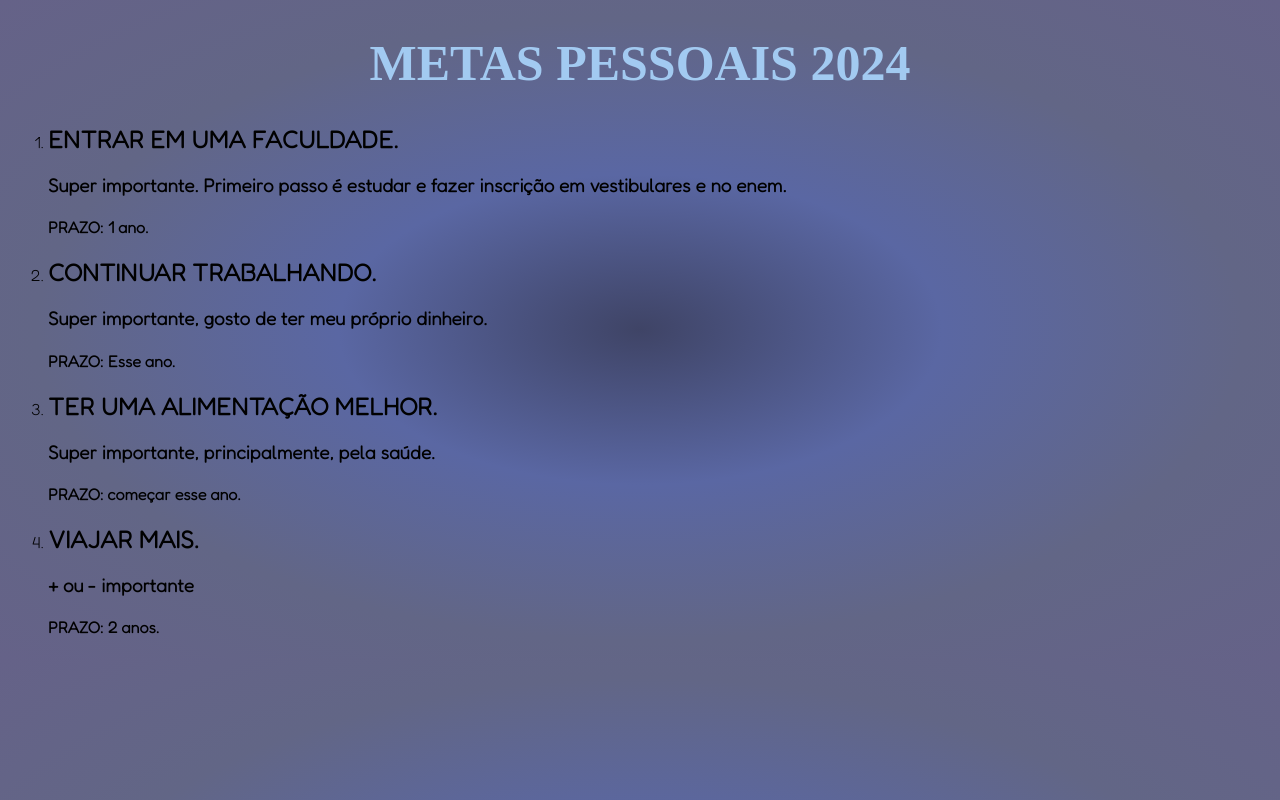
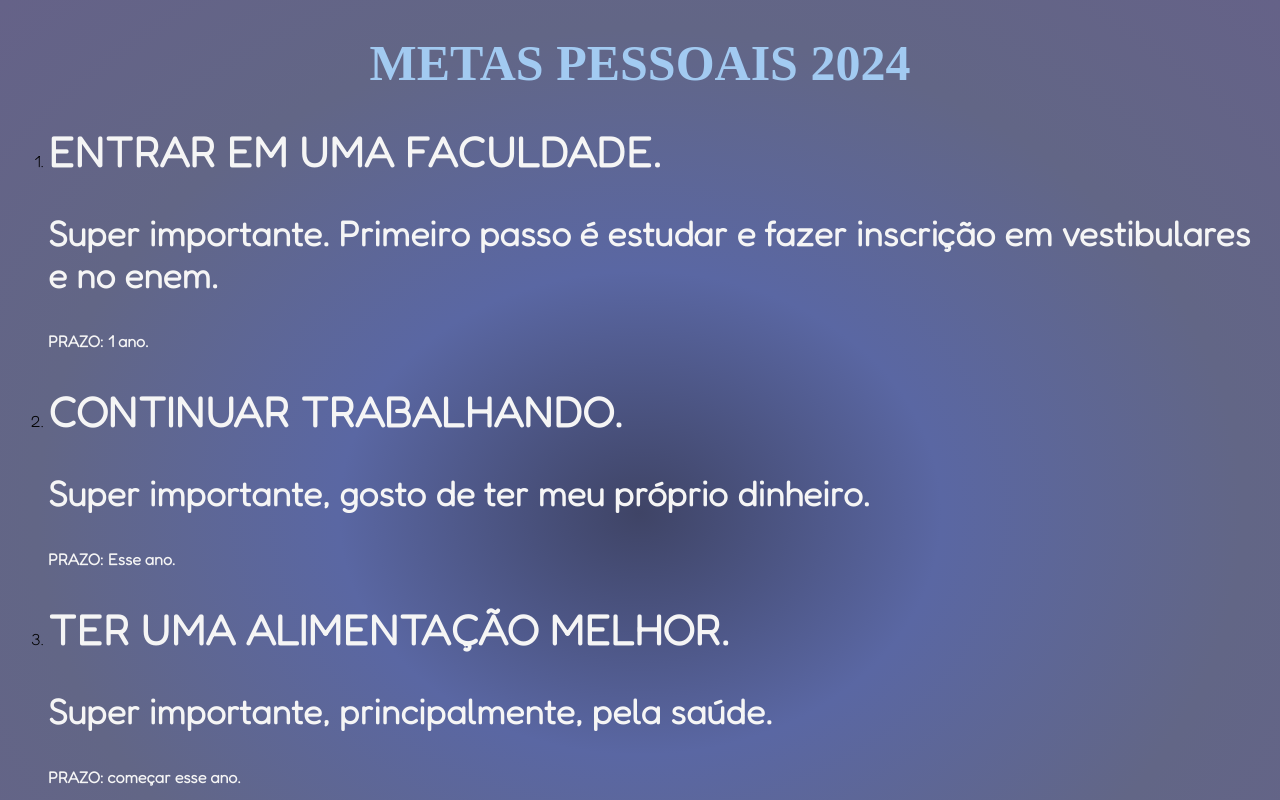
Before and after one commit to mjvtoria/metas-2004, a plain HTML site: page index.html in a window 1280 px wide. Shown: the top 800 px of the page. Drawn offline with Linux system fonts and the light colour scheme; a web font is replaced by a local one.

Commit message:
código css

```diff
--- a/style.css
+++ b/style.css
@@ -13,3 +13,17 @@ h1 {
     font-family: Kode Mono;
     text-align: center
 }
+
+h2 {
+    color: whitesmoke;
+    font-size: 42px;
+}
+
+h3 {
+    color: whitesmoke;
+    font-size: 35px;
+}
+h4 {
+    color: whitesmoke;
+    font-size: 35;
+}
```
